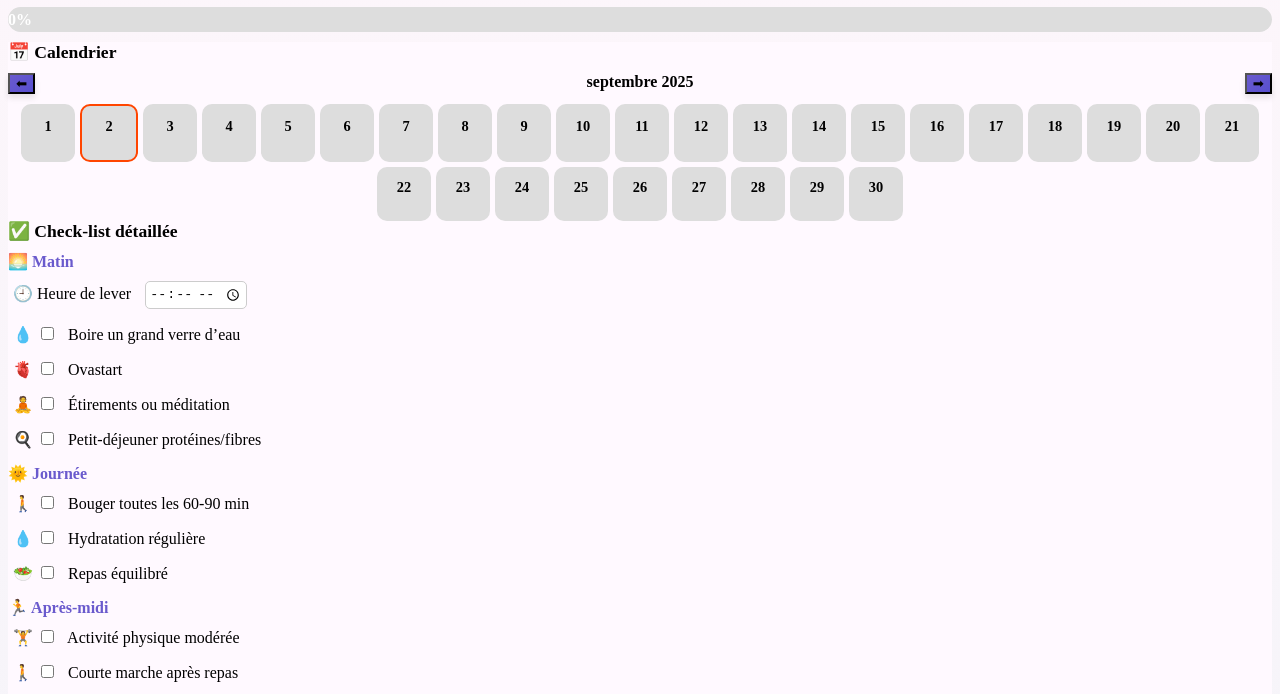
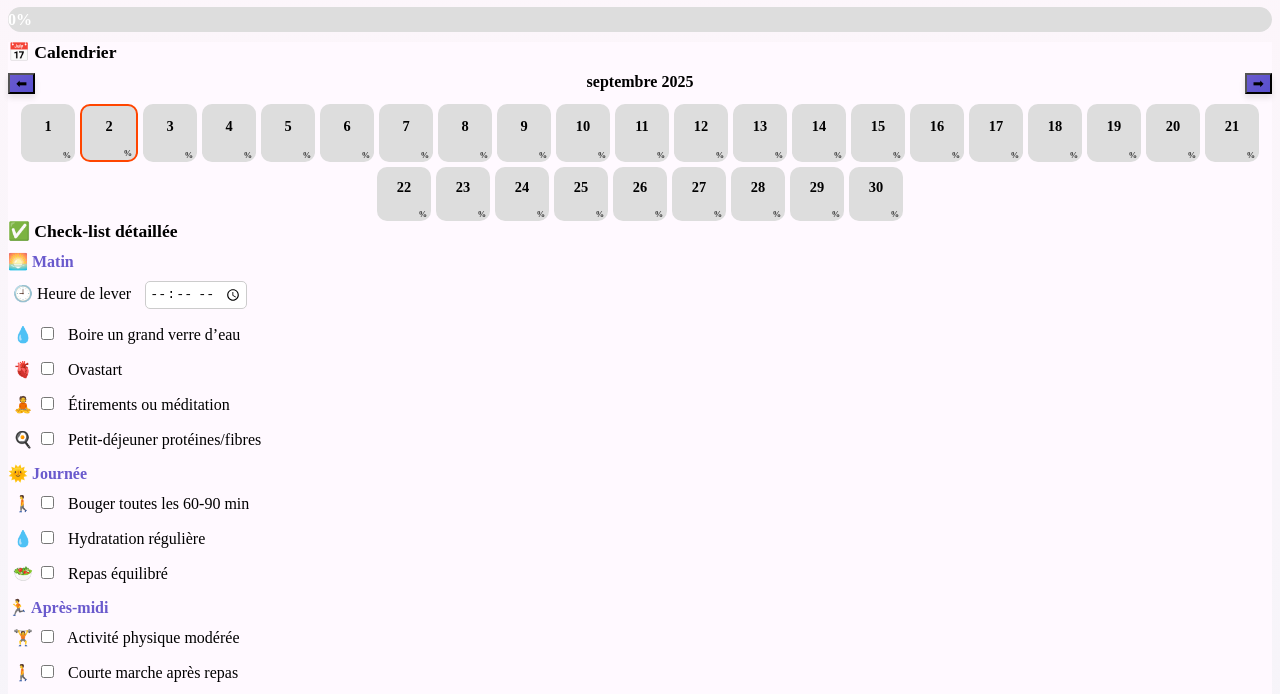
Before and after one commit to shary-2000/Sopk-Tracer-baby, a plain HTML site: page index.html in a window 1280 px wide. Shown: the part 101-795 px from the top of the page. Drawn offline with Linux system fonts and the light colour scheme.

Commit message:
Update index.html

```diff
--- a/index.html
+++ b/index.html
@@ -8,7 +8,19 @@
 <style>
 body { background: linear-gradient(to bottom, #fdf6fb, #f4f4f9); }
 .section { background: #fff9ff; }
-.day.selected { border-color: #ff6f61; }
+.day {
+  background: #ddd;
+  position: relative;
+}
+.day::after {
+  content: attr(data-progress) '%';
+  position: absolute;
+  bottom: 2px;
+  right: 4px;
+  font-size: 0.6em;
+  color: #333;
+}
+
 h2 { cursor:pointer; margin:0 0 10px 0; font-size:1.1em; }
 h3 { margin:10px 0 5px 0; font-size:1em; color:#6a5acd; }
 .tasks { display:block; margin-top:5px; }
```
